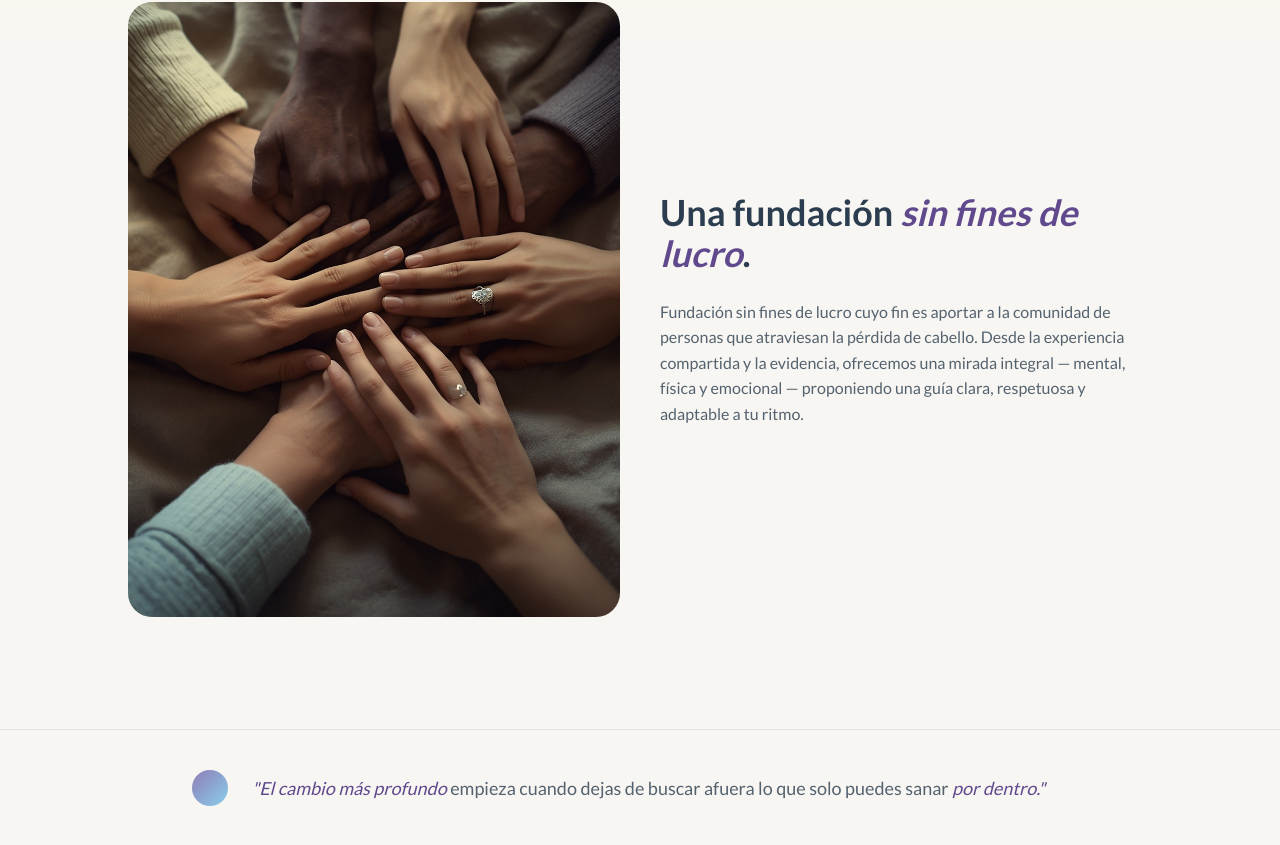
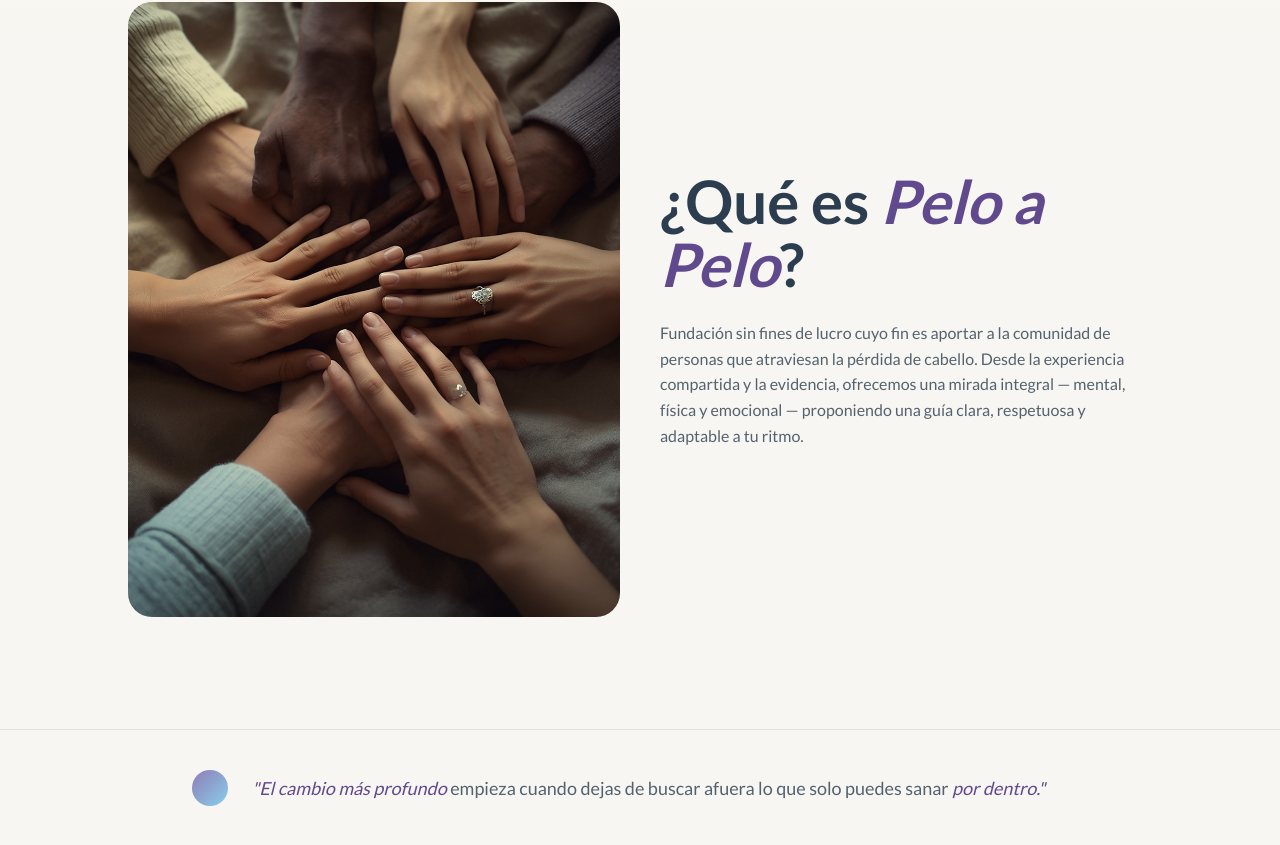
Before and after one commit to VicenteCastroIb/peloapelo-web-frontend, a Next.js app: page / in a window 1280 px wide. Shown: the part 903-1748 px from the top of the page. Built offline with nearby package versions, Linux system fonts and the light colour scheme; no server answers.

Commit message:
content: titulo de la seccion a '¿Que es Pelo a Pelo?' con fuente mas grande
- text-h2-md (36px) -> text-h2-lg (60px)

```diff
--- a/components/sections/QueEsPeloAPelo.tsx
+++ b/components/sections/QueEsPeloAPelo.tsx
@@ -30,8 +30,8 @@ export default function QueEsPeloAPelo() {
           </figure>
 
           <div>
-            <h2 className="text-h2-md text-navy">
-              Una fundación <span className="italic text-accent">sin fines de lucro</span>.
+            <h2 className="text-h2-lg text-navy">
+              ¿Qué es <span className="italic text-accent">Pelo a Pelo</span>?
             </h2>
 
             <p className="mt-6 text-p-body text-navy/80">
```
